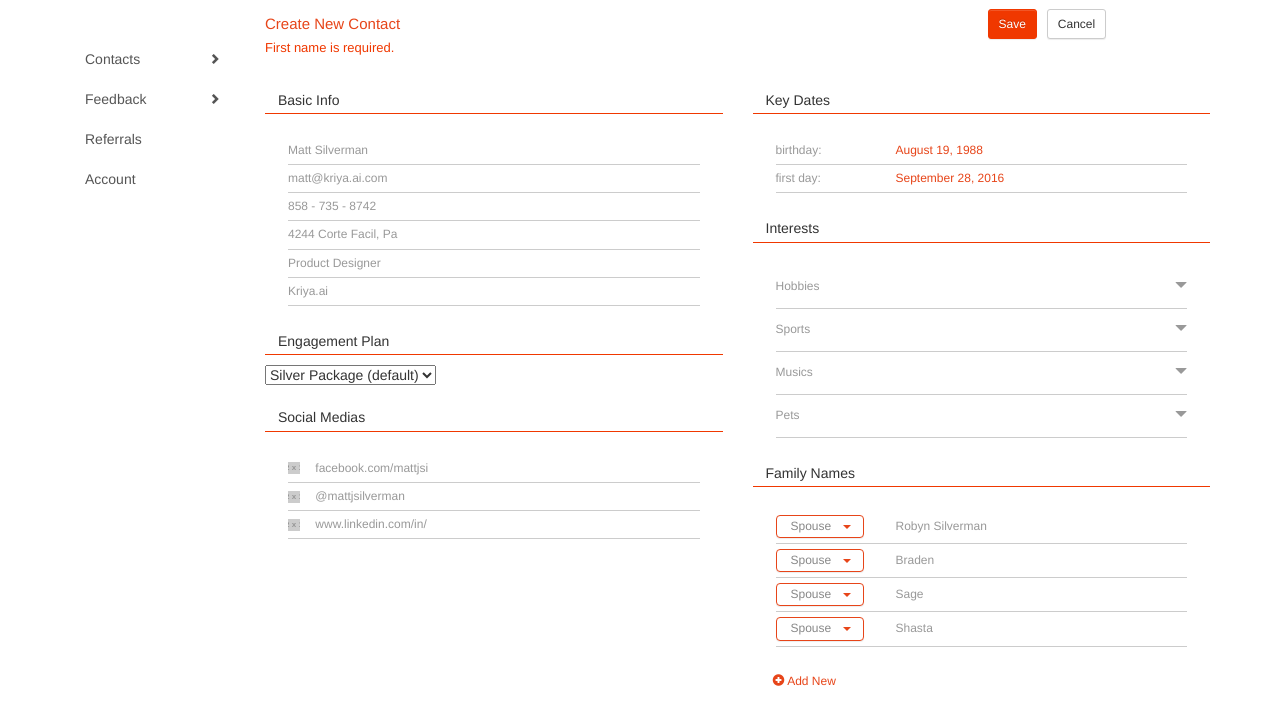
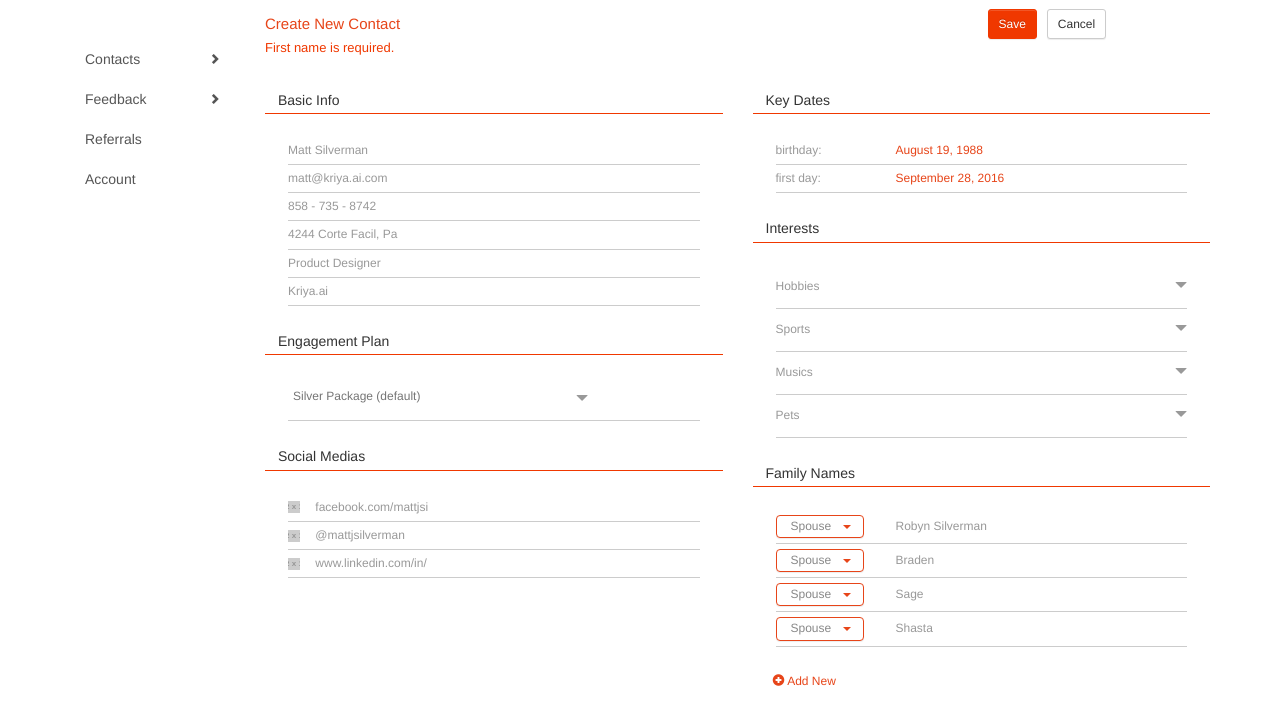
Before and after one commit to radin-reth/delighterr, a plain HTML site: page index.html in a window 1280 px wide. Shown: the part 63-788 px from the top of the page. Drawn offline with nearby package versions, Linux system fonts and the light colour scheme; placeholder pictures from the web are drawn by us.

Commit message:
update engagement plan

```diff
--- a/index.html
+++ b/index.html
@@ -128,10 +128,25 @@
 
               <div class="cart">
                 <h3 class="title">Engagement Plan</h3>
-                <select>
-                  <option value="Silver Package (default)">Silver Package (default)</option>
-                  <option value="apple">apple</option>
-                </select>
+                <div class="cart">
+                  <ul>
+                    <li>
+                      <table width="100%">
+                        <tr>
+                          <td width="70%">
+                            <select multiple="multiple" class="select2-engagement">
+                              <option value="Silver Package (default)">Silver Package (default)</option>
+                              <option value="apple">apple</option>
+                            </select>
+                          </td>
+                          <td width="10px">
+                            <span class="glyphicon glyphicon-triangle-bottom" aria-hidden="true"></span>
+                          </td>
+                        </tr>
+                      </table>
+                    </li>
+                  </ul>
+                </div>
               </div>
 
               <div class="cart">
--- a/js/main.js
+++ b/js/main.js
@@ -1,4 +1,7 @@
 $('.select2-component').select2();
+$('.select2-engagement').select2({
+  placeholder: "Silver Package (default)",
+});
 
 $('.selectpicker').selectpicker({
   style: 'btn-default',
```
